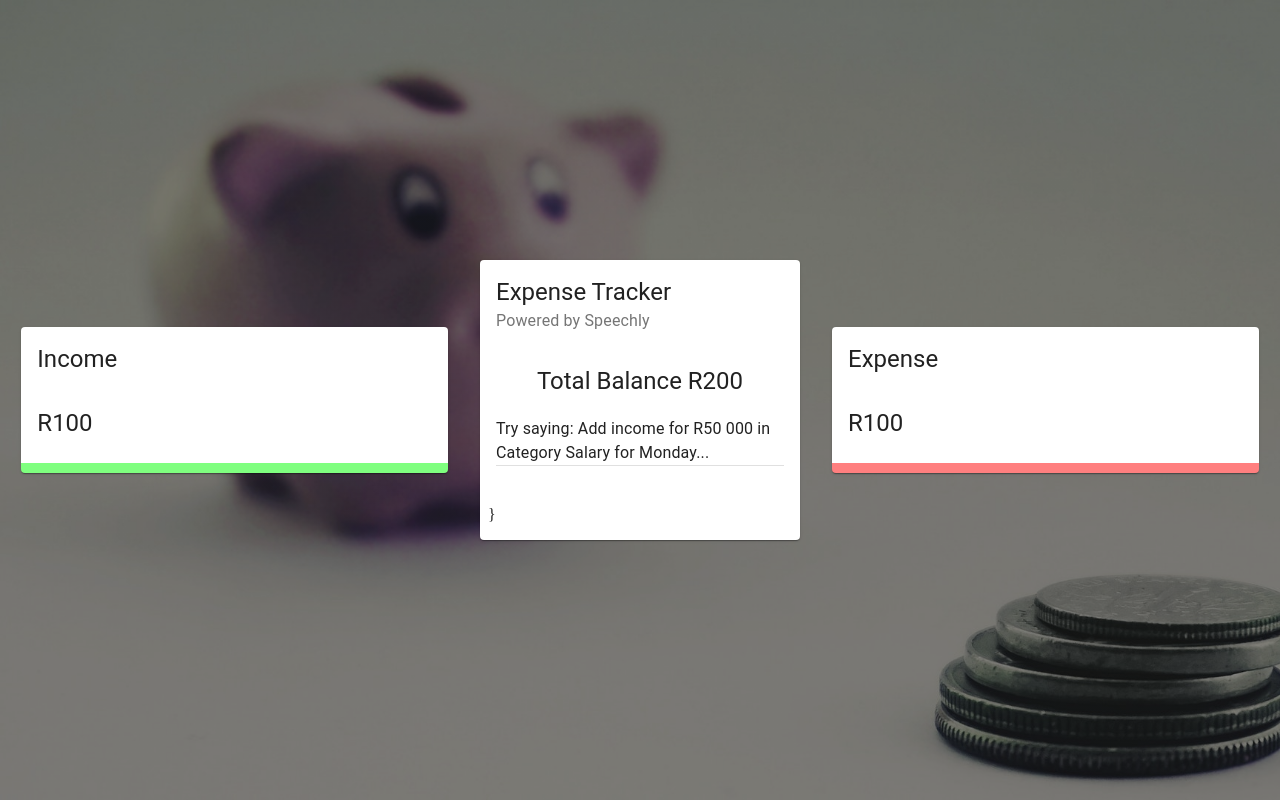
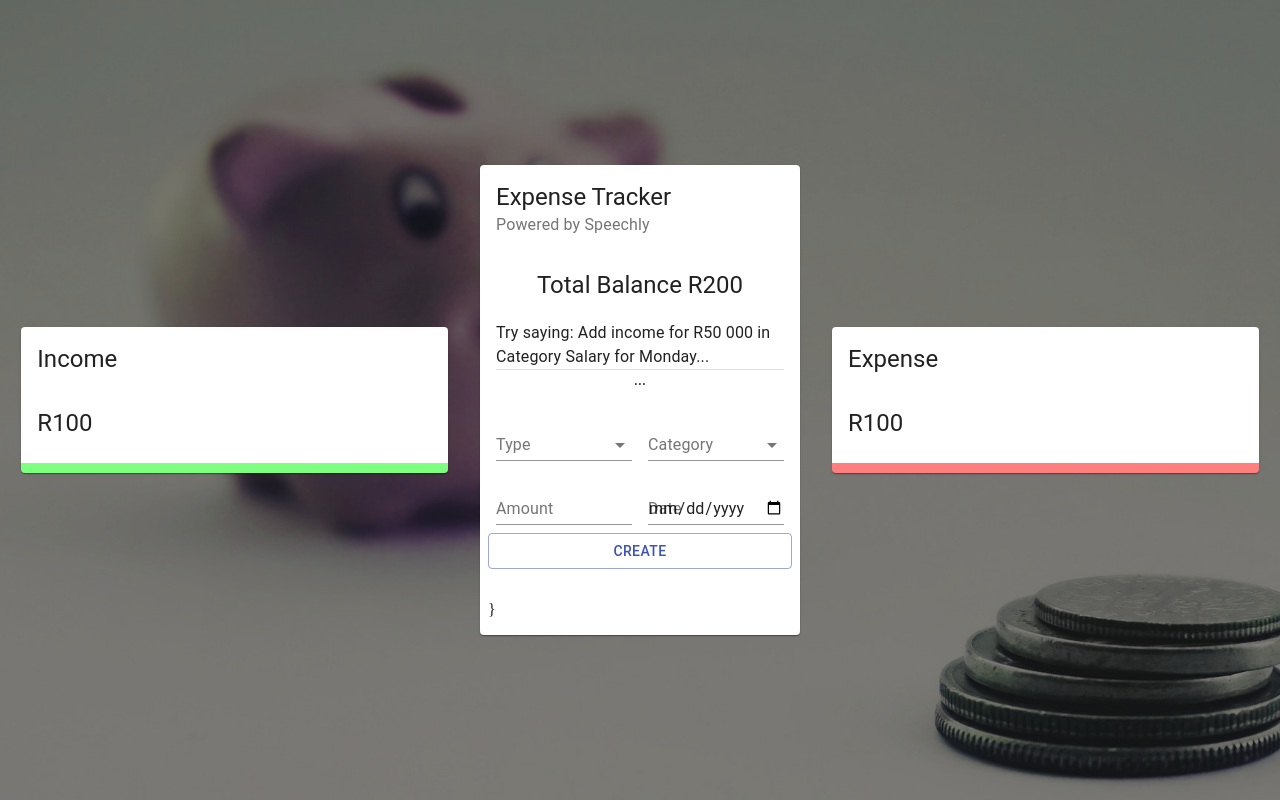
Before and after one commit to veruschkaseptember/budget, a React (Create React App) app: page / in a window 1280 px wide. Built offline with nearby package versions, Linux system fonts and the light colour scheme.

Commit message:
Form Complete

```diff
--- a/src/components/Main/Form/Form.jsx
+++ b/src/components/Main/Form/Form.jsx
@@ -28,8 +28,15 @@ const Form = () => {
                     </Select>
                 </FormControl>
             </Grid>
+            <Grid item xs={6}>
+                <TextField type="number" label="Amount" fullWidth />
+            </Grid>
+            <Grid item xs={6}>
+                <TextField type="date" label="Date" fullWidth />
+            </Grid>
+            <Button className={classes.Button} variant="outlined" color="Primary" fullWidth >Create</Button>
         </Grid>
         )
-}
+    }
 
 export default Form
--- a/src/components/Main/Main.jsx
+++ b/src/components/Main/Main.jsx
@@ -1,6 +1,8 @@
 import React from 'react';
 import { Card, CardHeader, CardContent, Typography, Grid, Divider } from '@material-ui/core';
 import useStyles from './styles';
+import Form from './Form/Form';
+
 const Main = () => {
     const classes = useStyles();
 
@@ -15,7 +17,7 @@ const Main = () => {
                 Try saying: Add income for R50 000 in Category Salary for Monday...
             </Typography>
             <Divider />
-            {/* Form */}
+            <Form  />
         </CardContent>
         <CardContent className={classes.cardContent}>
             <Grid container spacing={2}>
```
